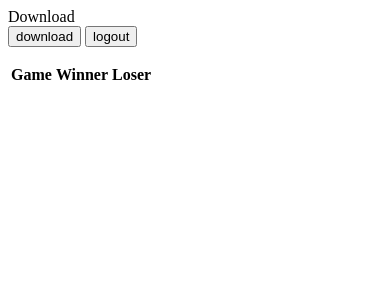
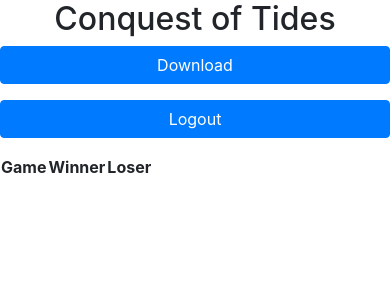
Before and after one commit to jja42/IT490, a PHP site: page /pages/gamepage.php in a window 390 px wide. Shown: the top 300 px of the page. Run offline with PHP 8.4, Linux system fonts and the light colour scheme; the visitor is signed in with stand-in values (Sample User, id 1); lists and menus that the app fills with data are empty.

Commit message:
Responsive Design

```diff
--- a/pages/gamepage.php
+++ b/pages/gamepage.php
@@ -1,4 +1,3 @@
-Download
 <?php
 	session_start();
 	if(isset($_POST["Logout"]))
@@ -7,14 +6,34 @@ Download
 		header("Location: home.php");
 	}
 ?>
+<!DOCTYPE html>
+<html lang="en">
+<head>
+<meta charset="utf-8">
+<meta name="viewport" content="width=device-width, initial-scale=1, shrink-to-fit=no">
+<title>GamePage</title>
+<link rel="stylesheet" href="https://stackpath.bootstrapcdn.com/bootstrap/4.5.0/css/bootstrap.min.css">
+<link rel="stylesheet" href="https://maxcdn.bootstrapcdn.com/font-awesome/4.7.0/css/font-awesome.min.css">
+<script src="https://code.jquery.com/jquery-3.5.1.min.js"></script>
+<script src="https://cdn.jsdelivr.net/npm/popper.js@1.16.0/dist/umd/popper.min.js"></script>
+<script src="https://stackpath.bootstrapcdn.com/bootstrap/4.5.0/js/bootstrap.min.js"></script>
+</head>
+  <body>
+<div class="form">
+    <form method="post">
+		<h2 class="text-center">Conquest of Tides</h2>
+		<div class="form-group">
+      <input type="submit" name="Download" value="Download" class="btn btn-primary btn-block"></button>
+       </div>
+      <div class="form-group">
+      <input type="submit" name="Logout" value="Logout" class="btn btn-primary btn-block"></button>
+       </div>
+    </form>
+    </div>
+    	</body>
 <html>
-  <body>
-    <form method="POST">
-      <input type="submit" name="Download" value="download"/>
-      <input type="submit" name="Logout" value="logout"/>
-    </form>
+
   	<?php
-  		session_start();
 			$username = $_SESSION["username"];
   		$output = shell_exec("php rabbitmqphp_example/GetLeaderboard.php $username");
   		//parse_str($output, $op);
@@ -32,5 +51,3 @@ for($i = 0; $i < count($op) - 1; $i+=2){
 $table .= "</table>";
 echo $table;
   	?>
-	</body>
-<html>
```
